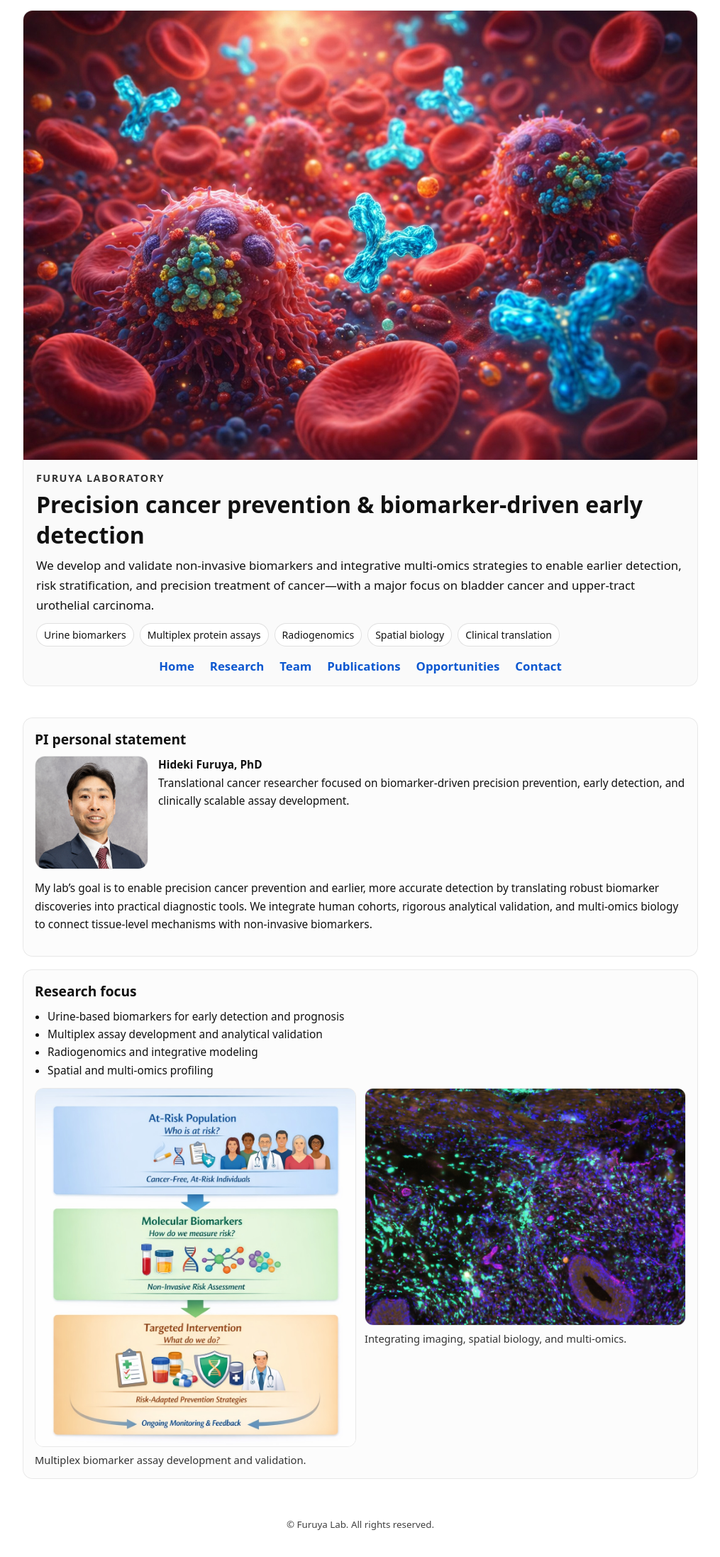
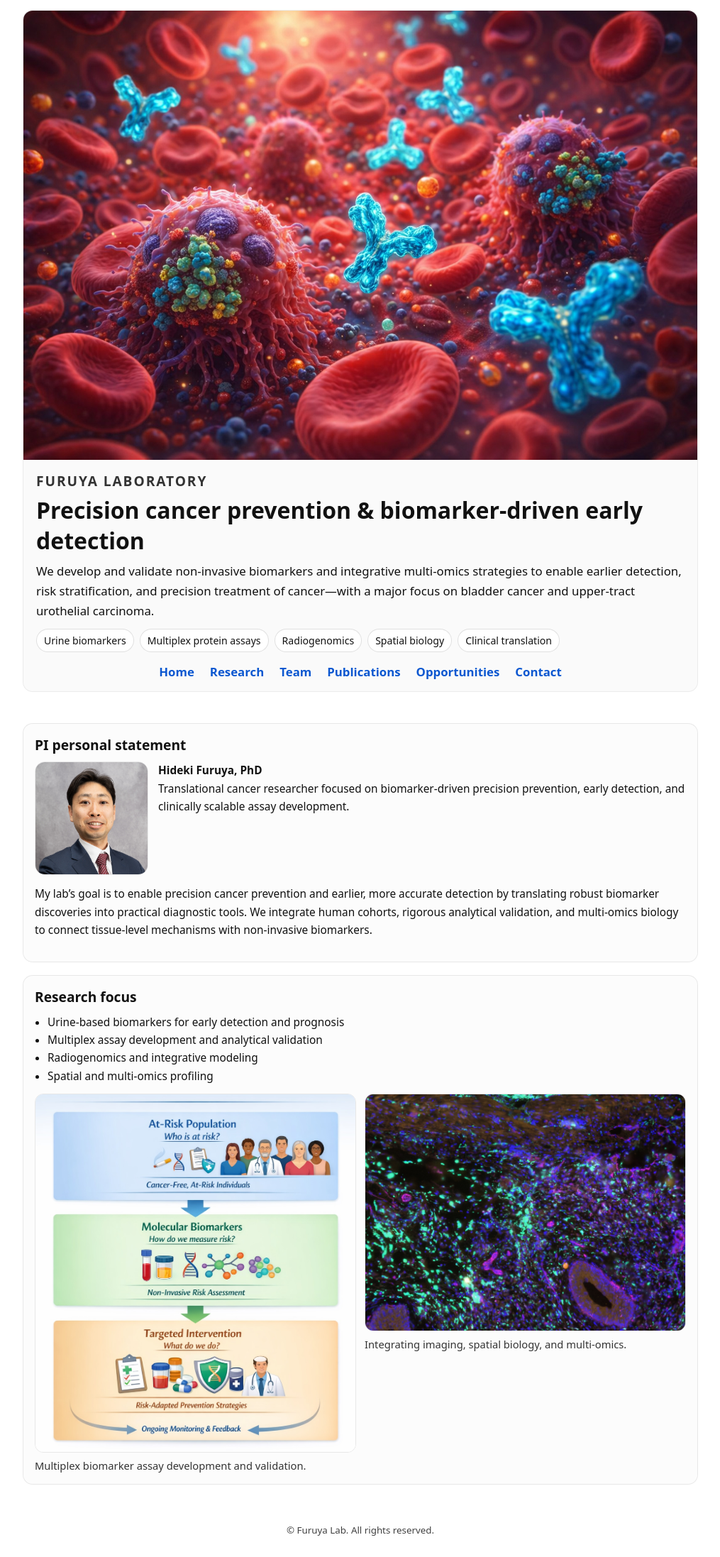
Before and after one commit to hdb58jyfdm-cell/furuyalab.github.io, a Jekyll site: the page built from index.md, in a window 1280 px wide. Shown: the whole page at 71% size, without its empty margins (132-1147 px from the left). Built offline with Jekyll 4.4.1, drawn with Linux system fonts in a browser that asks for light colours; our own code applies the rules of GitHub Pages for plain Markdown files.

Commit message:
Update site.css

```diff
--- a/assets/css/site.css
+++ b/assets/css/site.css
@@ -14,7 +14,7 @@ a:hover { text-decoration: underline; }
 .hero img { width: 100%; height: auto; display: block; }
 .hero-cap { padding: 16px 18px; background: rgba(0,0,0,.02); }
 
-.kicker { letter-spacing: .10em; text-transform: uppercase; font-size: .90rem; opacity: .85; margin: 0 0 6px; font-weight: 700; }
+.kicker { letter-spacing: .10em; text-transform: uppercase; font-size: 1.2rem; opacity: .85; margin: 0 0 6px; font-weight: 700; }
 .title { font-size: 2.0rem; margin: 6px 0 8px; font-weight: 800; }
 .lead { font-size: 1.05rem; line-height: 1.65; margin: 0; }
 
```
